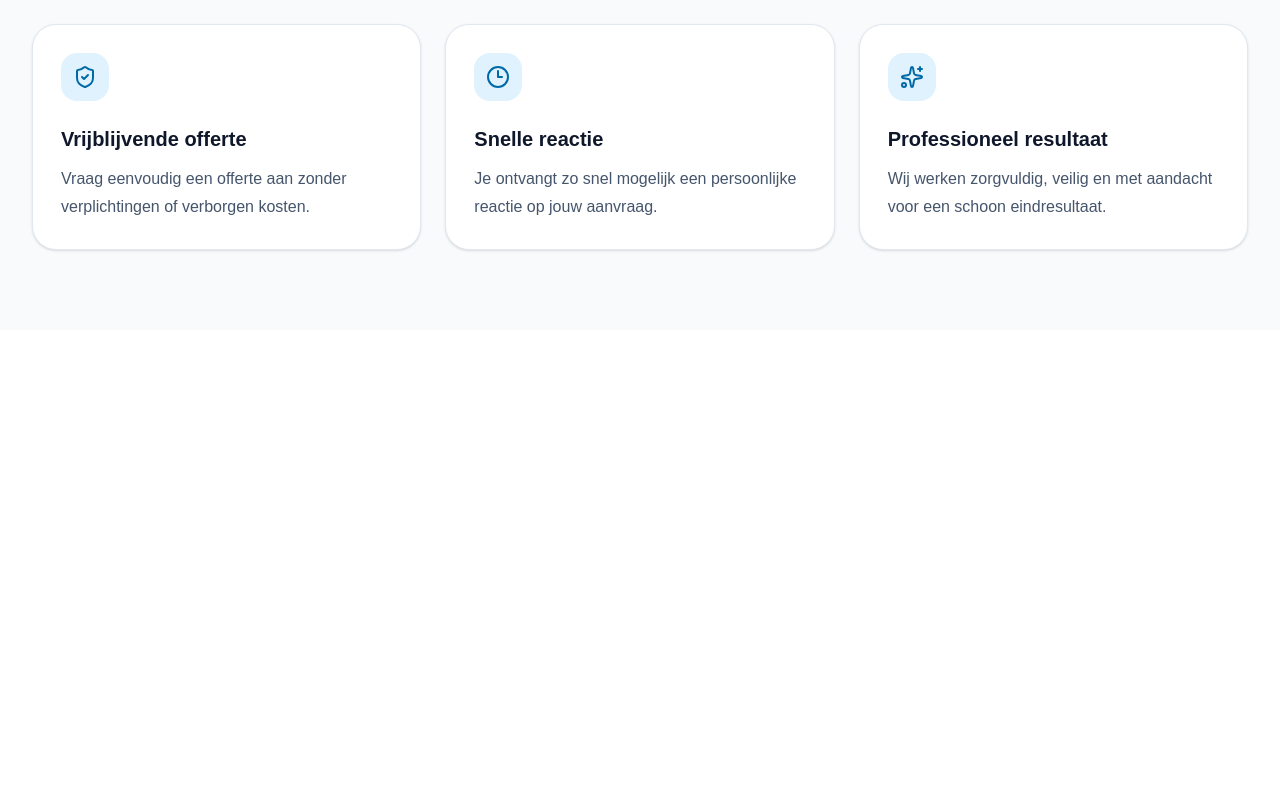
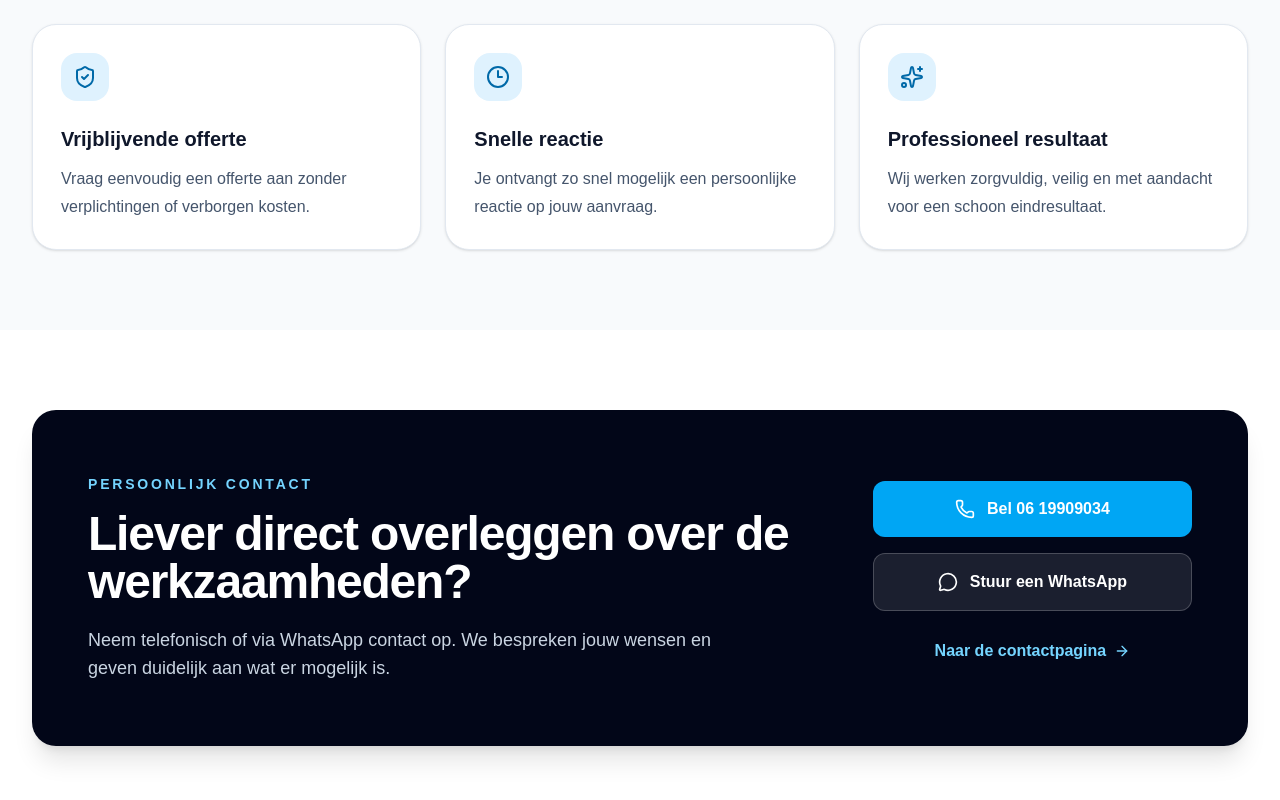
Before and after one commit to SimpleCleaning/scs-website, a Next.js app: page /offerte in a window 1280 px wide. Shown: the part 1867-2667 px from the top of the page. Before the commit the page ends 2197 px from the top, so only its background shows below. Built offline with nearby package versions, Linux system fonts and the light colour scheme.

Commit message:
Complete offerte page with CTA and benefits

```diff
--- a/components/offerte/CTA.tsx
+++ b/components/offerte/CTA.tsx
@@ -1,3 +1,57 @@
+import Link from "next/link";
+import { ArrowRight, MessageCircle, Phone } from "lucide-react";
+
 export default function CTA() {
-  return null;
+  return (
+    <section className="bg-white py-16 sm:py-20">
+      <div className="mx-auto max-w-7xl px-4 sm:px-6 lg:px-8">
+        <div className="overflow-hidden rounded-3xl bg-slate-950 px-6 py-12 text-white shadow-xl sm:px-10 lg:px-14 lg:py-16">
+          <div className="grid gap-10 lg:grid-cols-[1.4fr_0.6fr] lg:items-center">
+            <div>
+              <p className="text-sm font-extrabold uppercase tracking-[0.2em] text-sky-300">
+                Persoonlijk contact
+              </p>
+
+              <h2 className="mt-4 max-w-3xl text-3xl font-black tracking-tight sm:text-4xl lg:text-5xl">
+                Liever direct overleggen over de werkzaamheden?
+              </h2>
+
+              <p className="mt-5 max-w-2xl text-base leading-7 text-slate-300 sm:text-lg">
+                Neem telefonisch of via WhatsApp contact op. We bespreken jouw
+                wensen en geven duidelijk aan wat er mogelijk is.
+              </p>
+            </div>
+
+            <div className="flex flex-col gap-4">
+              <a
+                href="tel:+31619909034"
+                className="inline-flex items-center justify-center gap-3 rounded-xl bg-sky-500 px-6 py-4 font-bold text-white transition hover:bg-sky-400"
+              >
+                <Phone className="h-5 w-5" aria-hidden="true" />
+                Bel 06 19909034
+              </a>
+
+              <a
+                href="https://wa.me/31619909034?text=Hallo%20Simple%20Cleaning%20Service%2C%20ik%20wil%20graag%20informatie%20of%20een%20offerte."
+                target="_blank"
+                rel="noopener noreferrer"
+                className="inline-flex items-center justify-center gap-3 rounded-xl border border-white/20 bg-white/10 px-6 py-4 font-bold text-white transition hover:bg-white/15"
+              >
+                <MessageCircle className="h-5 w-5" aria-hidden="true" />
+                Stuur een WhatsApp
+              </a>
+
+              <Link
+                href="/contact"
+                className="inline-flex items-center justify-center gap-2 rounded-xl px-6 py-3 font-semibold text-sky-300 transition hover:text-sky-200"
+              >
+                Naar de contactpagina
+                <ArrowRight className="h-4 w-4" aria-hidden="true" />
+              </Link>
+            </div>
+          </div>
+        </div>
+      </div>
+    </section>
+  );
 }
```
